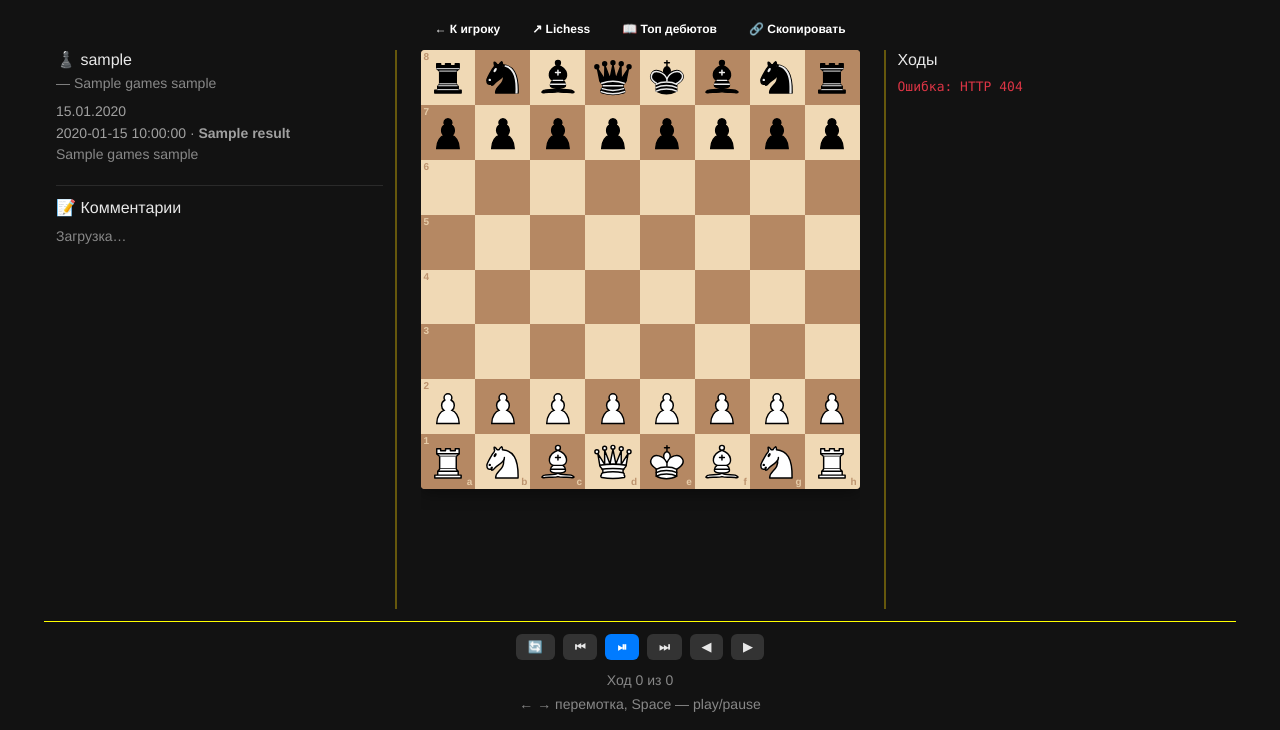
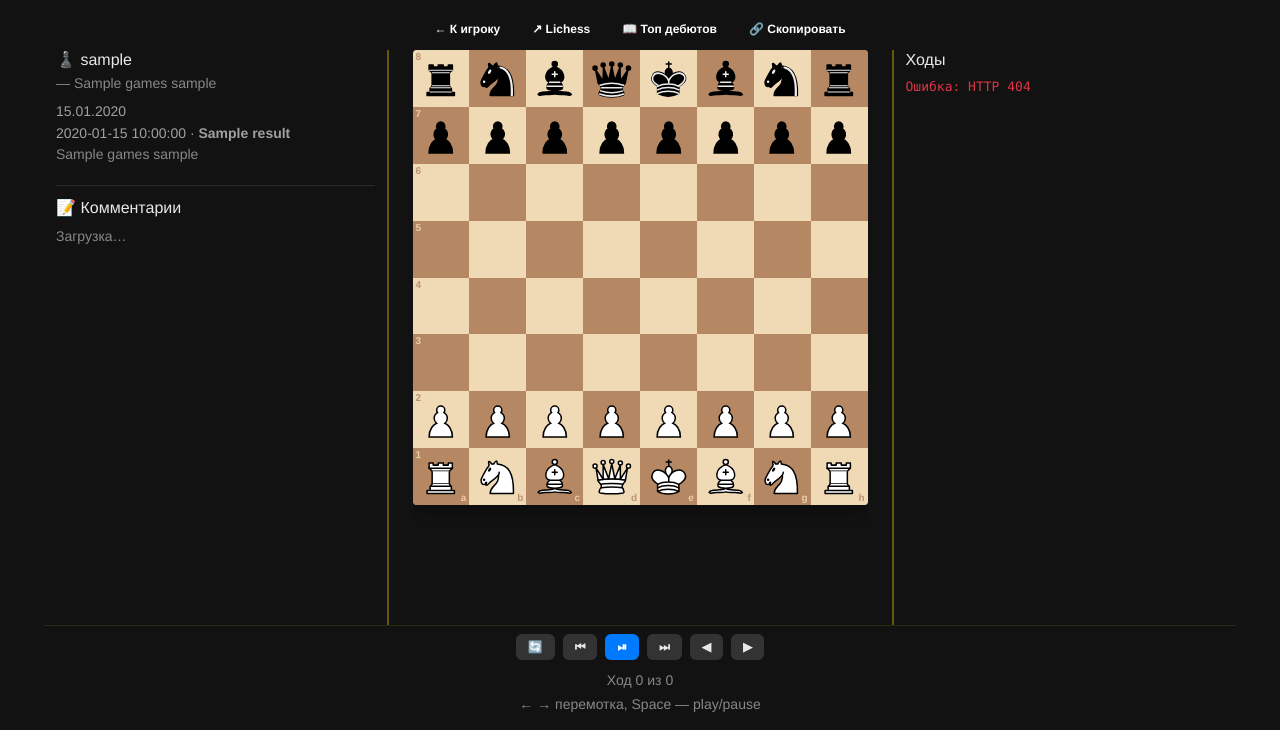
Before and after one commit to bauman-robotics/lichess_db_project, a Flask app: a page that uses web_app/templates/base.html in a window 1280 px wide. Shown: the part 70-800 px from the top of the page. Run offline with Flask 3, Linux system fonts and the light colour scheme; a database or web service that is not in the repository returns one stand-in record (values such as "Sample title"); some libraries are stand-ins or nearby versions.

Commit message:
try to fix continue

```diff
--- a/web_app/static/css/style.css
+++ b/web_app/static/css/style.css
@@ -1679,9 +1679,9 @@ thead.table-light th {
     /* Контролы под layout — не растягиваются */
     .game-view-page .viewer-controls {
         flex: 0 0 auto;
-        margin-top: 12px;
-        padding-top: 12px;
-        border-top: 1px solid rgba(255, 255, 0.1);
+        margin-top: 0;              /* ← нет мёртвой зоны */
+        padding-top: 8px;           /* ← небольшой отступ от border-top */
+        border-top: 1px solid rgba(255, 255, 0, 0.1);
     }
 
     /* Board-col теперь содержит ТОЛЬКО доску */
--- a/web_app/templates/base.html
+++ b/web_app/templates/base.html
@@ -8,7 +8,7 @@
     <!-- Bootstrap CSS с темной темой -->
     <link href="https://cdn.jsdelivr.net/npm/bootstrap@5.3.0/dist/css/bootstrap.min.css" rel="stylesheet">
     <!-- Наши стили -->
-    <link href="/lichess-analyzer/static/css/style.css?v=52" rel="stylesheet">
+    <link href="/lichess-analyzer/static/css/style.css?v=54" rel="stylesheet">
     {% block extra_css %}{% endblock %}
 </head>
 <body>
```
